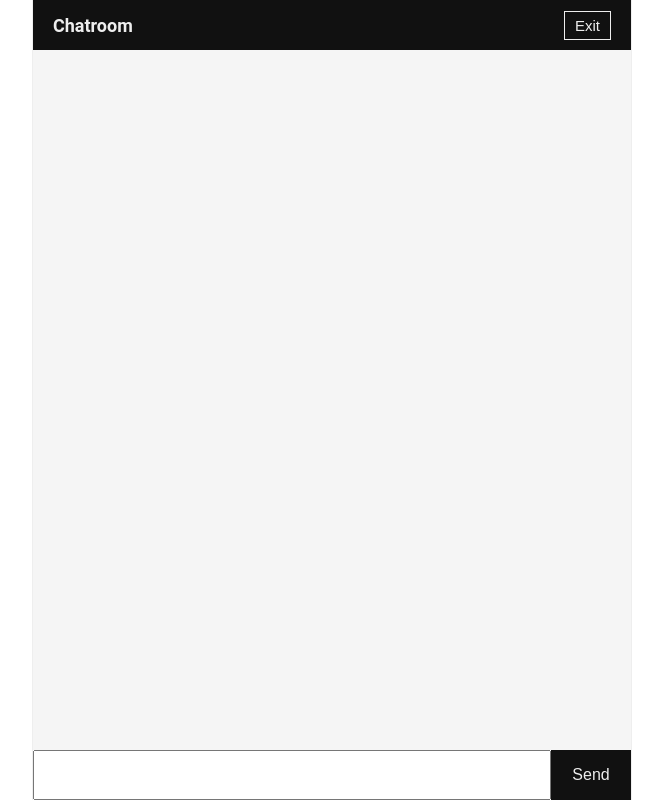
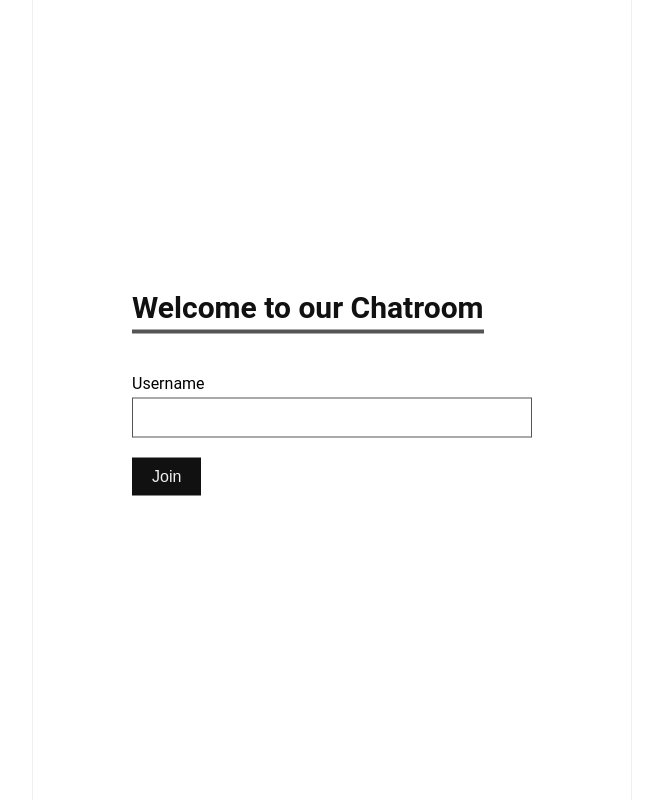
Before and after one commit to AsapNoRocky/ChatBox, a plain HTML site: page index.html in a window 1280 px wide. Shown: the whole page, without its empty margins (308-971 px from the left). Drawn offline with nearby package versions, Linux system fonts and the light colour scheme; no server answers.

Commit message:
Update index.html

```diff
--- a/index.html
+++ b/index.html
@@ -7,7 +7,7 @@
 </head>
 <body>
     <div class = "app">
-        <div class="screen join-screen">
+        <div class="screen join-screen active">
             <div class = "form">
                 <h2>Welcome to our Chatroom</h2> <!-- header for website -->
                 <div class = "form-input">
```
